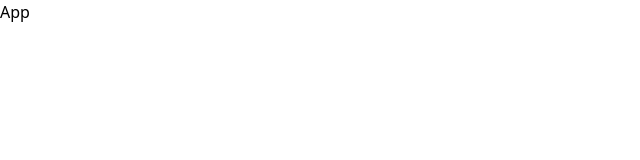
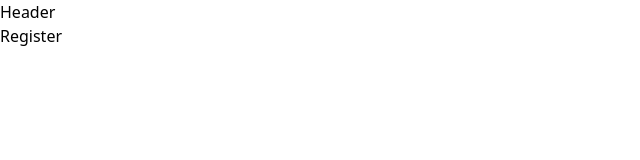
Before and after one commit to emreertugrl/FS_Fiver_Clone, a React (Vite) app in the folder client/: page /register in a window 1280 px wide. Shown: the top 160 px of the page, without its empty margins (0-640 px from the left). Built offline with nearby package versions, Linux system fonts and the light colour scheme.

Commit message:
files opened

```diff
--- a/client/src/App.tsx
+++ b/client/src/App.tsx
@@ -1,5 +1,22 @@
+import { BrowserRouter, Route, Routes } from "react-router-dom";
+import Header from "./components/header";
+import Register from "./pages/register";
+import Login from "./pages/login";
+import Home from "./pages/home";
+
 const App = () => {
-  return <div className="">App</div>;
+  return (
+    <div>
+      <BrowserRouter>
+        <Header />
+        <Routes>
+          <Route path="/" element={<Home />} />
+          <Route path="/register" element={<Register />} />
+          <Route path="/login" element={<Login />} />
+        </Routes>
+      </BrowserRouter>
+    </div>
+  );
 };
 
 export default App;
--- /dev/null
+++ b/client/src/components/header/index.tsx
@@ -0,0 +1,5 @@
+const Header = () => {
+  return <div>Header</div>;
+};
+
+export default Header;
--- /dev/null
+++ b/client/src/pages/home/index.tsx
@@ -0,0 +1,5 @@
+const Home = () => {
+  return <div>Home</div>;
+};
+
+export default Home;
--- /dev/null
+++ b/client/src/pages/login/index.tsx
@@ -0,0 +1,5 @@
+const Login = () => {
+  return <div>Login</div>;
+};
+
+export default Login;
--- /dev/null
+++ b/client/src/pages/register/index.tsx
@@ -0,0 +1,5 @@
+const Register = () => {
+  return <div>Register</div>;
+};
+
+export default Register;
--- a/client/tsconfig.app.json
+++ b/client/tsconfig.app.json
@@ -17,8 +17,8 @@
 
     /* Linting */
     "strict": true,
-    "noUnusedLocals": true,
-    "noUnusedParameters": true,
+    "noUnusedLocals": false,
+    "noUnusedParameters": false,
     "noFallthroughCasesInSwitch": true,
     "noUncheckedSideEffectImports": true
   },
```
